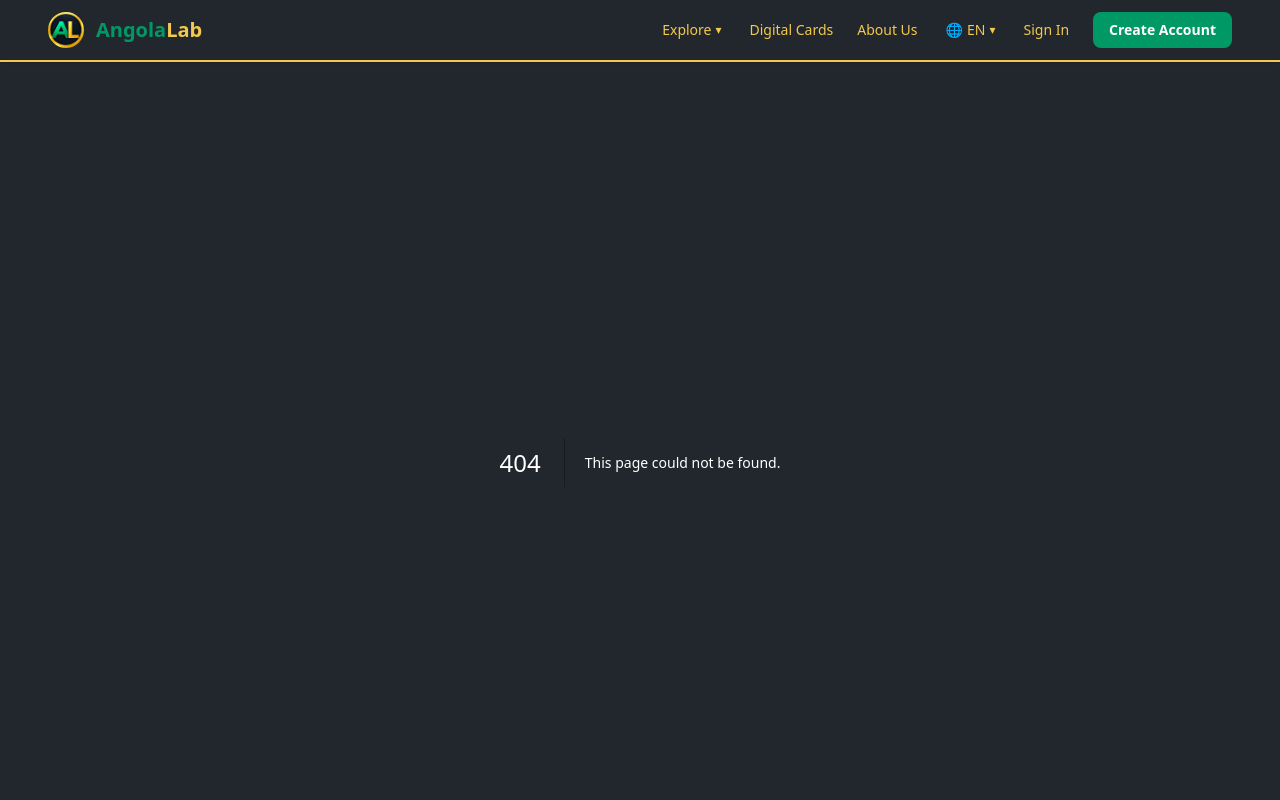
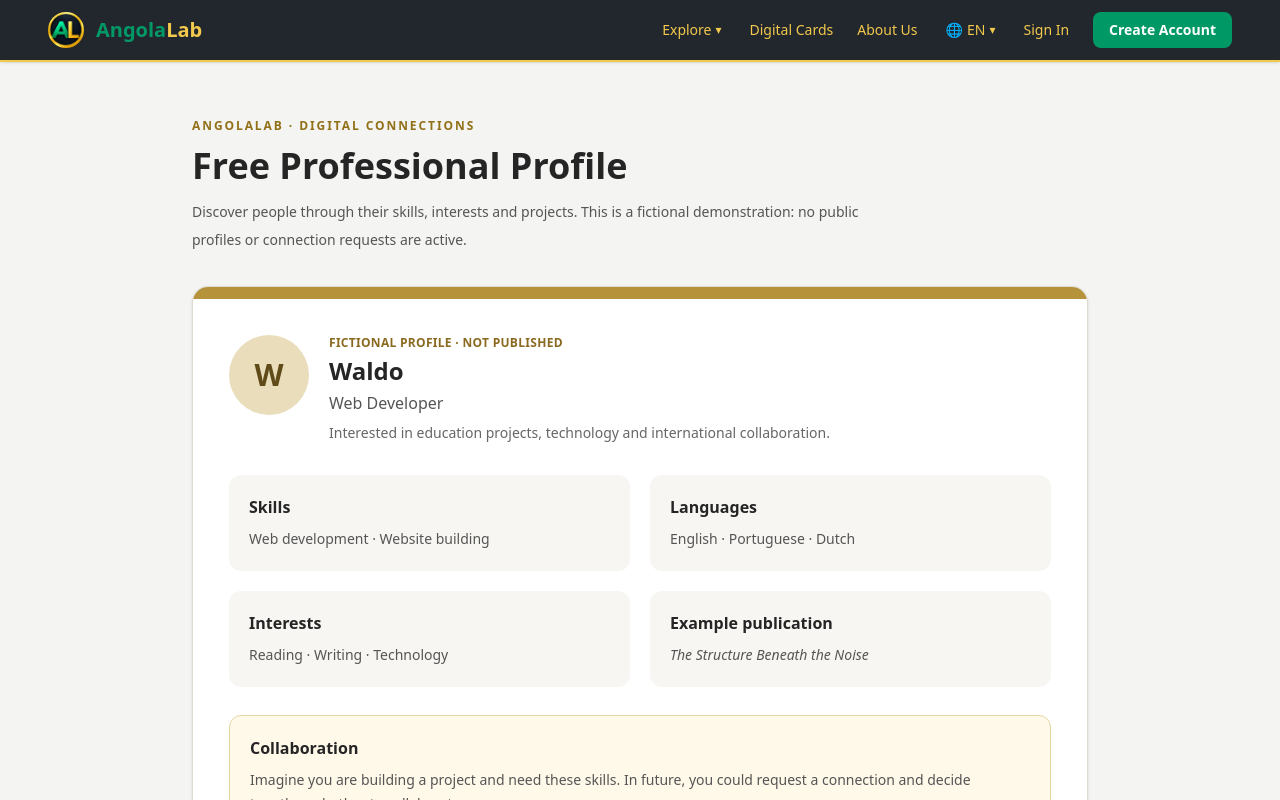
Before and after one commit to oswaldodeal/angolalab-restaurants, a Next.js app: page /en/professionals in a window 1280 px wide. Before the commit this address had no page. Shown: the top 800 px of the page. Built offline with nearby package versions, Linux system fonts and the light colour scheme.

Commit message:
feat: add bilingual fictional professional profile demonstration

```diff
--- /dev/null
+++ b/app/en/professionals/page.tsx
@@ -0,0 +1,5 @@
+import ProfessionalProfileDemo from '@/components/ProfessionalProfileDemo';
+
+export default function EnglishProfessionalsPage() {
+  return <ProfessionalProfileDemo language="en" />;
+}
```
